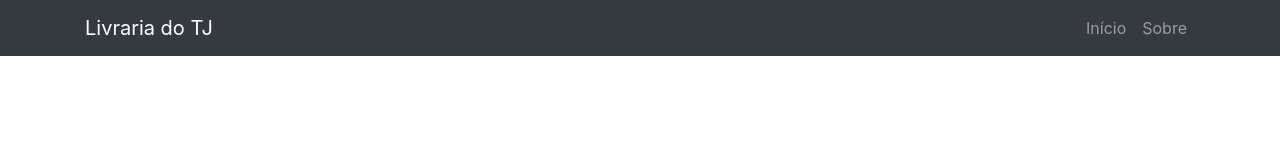
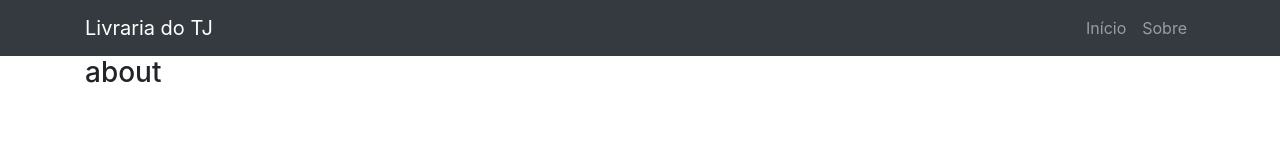
Before and after one commit to victor-oli/LivrariaTj, an Angular app in the folder Tj.Livraria/Tj.Livraria.Presentation/ClientApp/: page /about in a window 1280 px wide. Before the commit this address led to /. Shown: the top 160 px of the page. Built offline with nearby package versions, Linux system fonts and the light colour scheme.

Commit message:
add about page

```diff
--- /dev/null
+++ b/Tj.Livraria/Tj.Livraria.Presentation/ClientApp/src/app/about/about.component.html
@@ -0,0 +1 @@
+<h3>about</h3>
--- a/Tj.Livraria/Tj.Livraria.Presentation/ClientApp/src/app/app.module.ts
+++ b/Tj.Livraria/Tj.Livraria.Presentation/ClientApp/src/app/app.module.ts
@@ -9,6 +9,7 @@ import { NavMenuComponent } from './nav-menu/nav-menu.component';
 import { HomeComponent } from './home/home.component';
 import { CounterComponent } from './counter/counter.component';
 import { FetchDataComponent } from './fetch-data/fetch-data.component';
+import { AboutComponent } from './about/about.component';
 
 @NgModule({
   declarations: [
@@ -16,7 +17,8 @@ import { FetchDataComponent } from './fetch-data/fetch-data.component';
     NavMenuComponent,
     HomeComponent,
     CounterComponent,
-    FetchDataComponent
+    FetchDataComponent,
+    AboutComponent
   ],
   imports: [
     BrowserModule.withServerTransition({ appId: 'ng-cli-universal' }),
@@ -26,6 +28,7 @@ import { FetchDataComponent } from './fetch-data/fetch-data.component';
       { path: '', component: HomeComponent, pathMatch: 'full' },
       { path: 'counter', component: CounterComponent },
       { path: 'fetch-data', component: FetchDataComponent },
+      { path: 'about', component: AboutComponent },
     ])
   ],
   providers: [],
--- a/Tj.Livraria/Tj.Livraria.Presentation/ClientApp/src/index.html
+++ b/Tj.Livraria/Tj.Livraria.Presentation/ClientApp/src/index.html
@@ -2,7 +2,7 @@
 <html lang="en">
   <head>
     <meta charset="utf-8" />
-    <title>Tj.Livraria.Presentation</title>
+    <title>Livraria do TJ</title>
     <base href="/" />
 
     <meta name="viewport" content="width=device-width, initial-scale=1" />
```
Also changed, not shown: Tj.Livraria/Tj.Livraria.Presentation/ClientApp/src/app/about/about.component.ts (added, +8 -0 lines).
